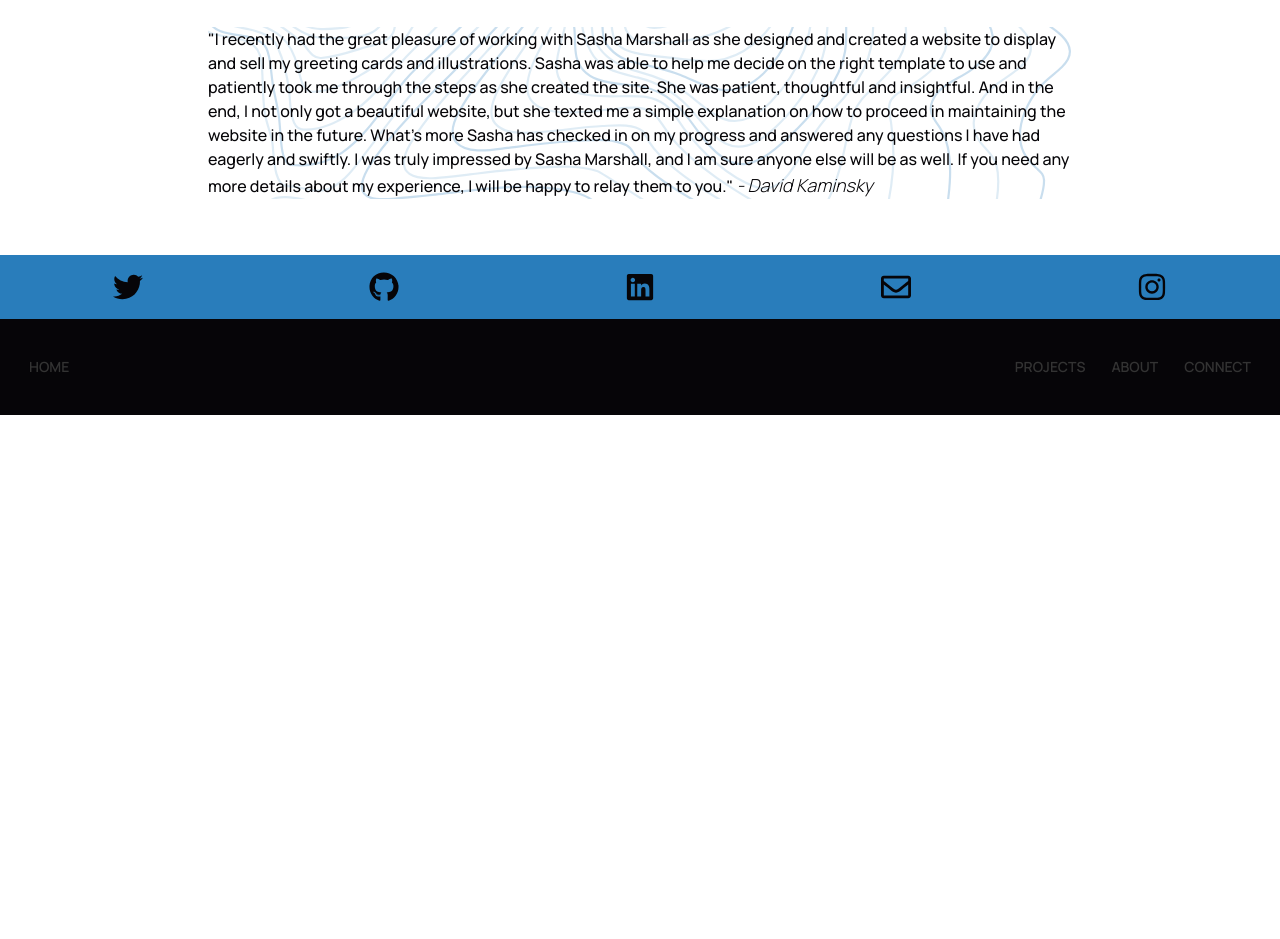
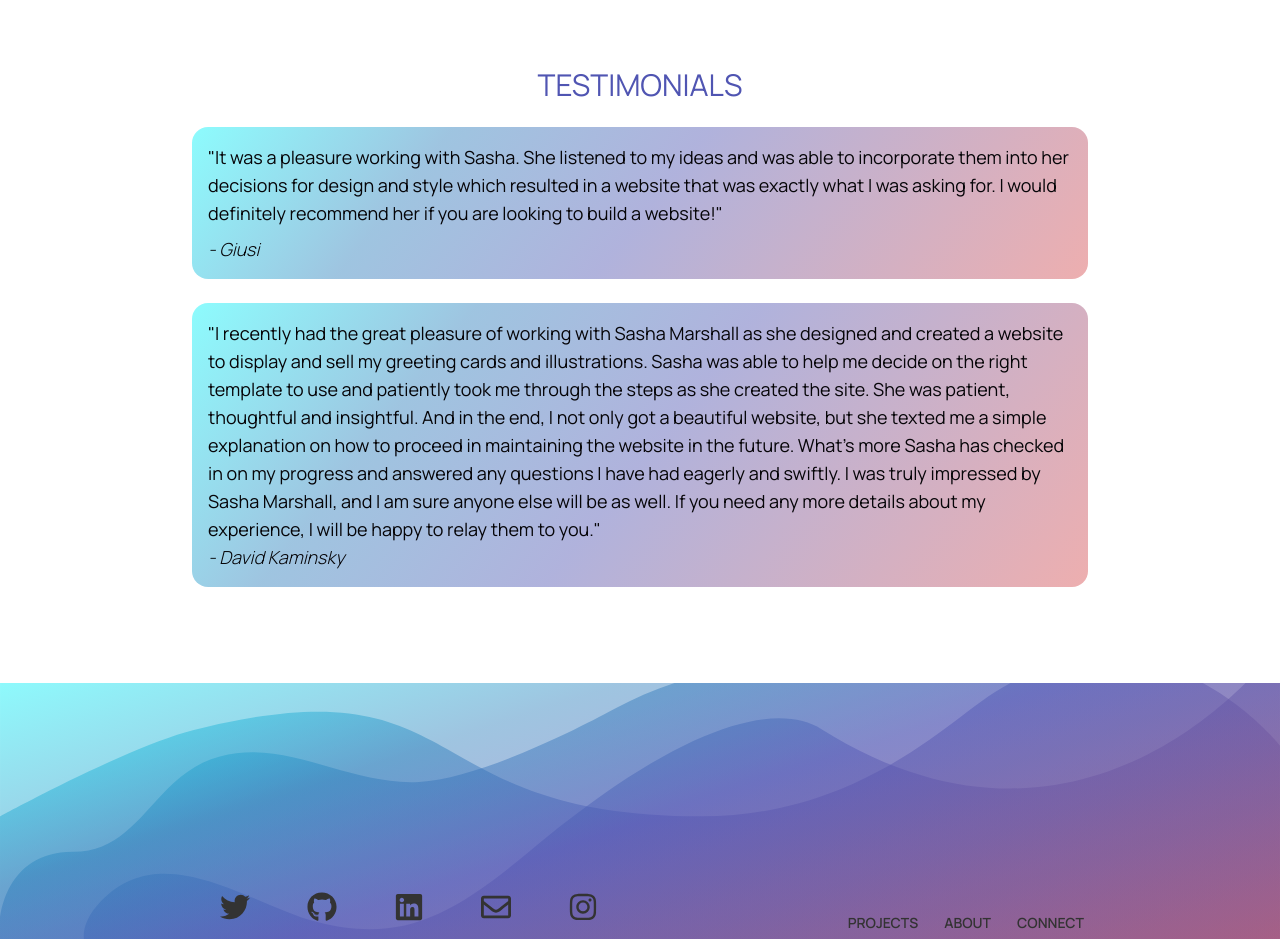
Before and after one commit to sashamars33/portfolio-site-upd, a React (Create React App) app: page / in a window 1280 px wide. Shown: the part 3780-4719 px from the top of the page. Before the commit the page ends 4195 px from the top, so only its background shows below. Built offline with nearby package versions, Linux system fonts and the light colour scheme.

Commit message:
saving changes

```diff
--- a/src/components/Footer.js
+++ b/src/components/Footer.js
@@ -10,8 +10,8 @@ import {Link, animateScroll as scroll} from 'react-scroll'
 
 const Footer = () => {
   return (
-    <nav className='pb-8 mb-12 shadow-lg bg-neutral w-full flex flex-wrap'>
-        <div className='flex w-full justify-around bg-primary text-neutral py-4'>
+    <section className='pb-3 pt-48 flex bg-footer h-64'>
+        <div className='flex w-full justify-around mx-48 py-4'>
           <a href='https://twitter.com/sashamdesigns' className='btn btn-ghost btn-sm rounded-btn text-3xl'><FaTwitter /></a>
           <a href='https://github.com/sashamars33' className='btn btn-ghost btn-sm rounded-btn text-3xl'><FaGithub /></a>
           <a href='https://www.linkedin.com/in/-sasha-marshall/' className='btn btn-ghost btn-sm rounded-btn text-3xl'><FaLinkedin /></a>
@@ -19,14 +19,13 @@ const Footer = () => {
           <a href='https://www.instagram.com/sashamarshall_33/' className='btn btn-ghost btn-sm rounded-btn text-3xl'><FaInstagram /></a>
         </div>
         <div className='flex px-2 mx-2 pt-8 w-full justify-between'>
-            <Link to='home' activeClass='active' spy={true} smooth={true} offset={-50} duration={500} className='btn btn-ghost btn-sm rounded-btn'>Home</Link>
             <div className='flex justify-end'>
               <Link to='projects' activeClass='active' spy={true} smooth={true} offset={-50} duration={500} className='btn btn-ghost btn-sm rounded-btn'>Projects</Link>
               <Link to='about' activeClass='active' spy={true} smooth={true} offset={-50} duration={500} className='btn btn-ghost btn-sm rounded-btn'>About</Link>
               <Link to='connect' activeClass='active' spy={true} smooth={true} offset={-50} duration={500} className='btn btn-ghost btn-sm rounded-btn'>Connect</Link>
             </div>
         </div>
-    </nav>
+    </section>
   )
 }
 
--- a/src/index.css
+++ b/src/index.css
@@ -42,10 +42,9 @@ input, select, textarea {
     border: none;
 }
 
-.bg-testimonial {
-    background-image: url('assets/images/testimonial-bg.svg');
+.bg-footer {
+    background-image: url('assets/images/footer-bg.svg');
     background-size: cover;
     background-position: center;
     background-repeat: no-repeat;
-    background-clip: content-box;
 }
--- a/src/pages/Contact.js
+++ b/src/pages/Contact.js
@@ -7,7 +7,7 @@ import {FaRegEnvelope} from 'react-icons/fa'
 
 const Contact = () => {
   return (
-    <div id='connect' className="mx-48 w-full flex gap-12 justify-end">
+    <div id='connect' className="mx-48 my-24 w-full flex gap-12 justify-end">
       <div className="w-1/3 text-right">
         <p className="text-2xl text-secondary pt-24 pb-6">Want to get in touch?</p>
         <p className="text-2xl">I am always interested in new opportunities, ideas, and technologies. Send me a message with anything new!</p>
--- a/src/pages/Testimonials.js
+++ b/src/pages/Testimonials.js
@@ -3,10 +3,10 @@ import React from 'react'
 const Testimonials = () => {
   return (
     <>
-    <div className='my-6 mx-48'>
-        <h4 class="text-center text-3xl uppercase text-secondary">Testimonials</h4>
-        <p className="font-medium my-4 card bg-testimonial p-4 text-neutral">"It was a pleasure working with Sasha. She listened to my ideas and was able to incorporate them into her decisions for design and style which resulted in a website that was exactly what I was asking for. I would definitely recommend her if you are looking to build a website!" <span className="font-light text-lg italic pt-2">- Giusi</span></p>
-        <p className="font-medium my-4 p-4  bg-testimonial text-neutral ">"I recently had the great pleasure of working with Sasha Marshall as she designed and created a
+    <div className='my-24 mx-48 flex flex-wrap gap-6 justify-center'>
+        <h4 class="text-center text-3xl uppercase text-secondary w-full">Testimonials</h4>
+        <p className="text-lg card gradient p-4 text-neutral">"It was a pleasure working with Sasha. She listened to my ideas and was able to incorporate them into her decisions for design and style which resulted in a website that was exactly what I was asking for. I would definitely recommend her if you are looking to build a website!" <span className="font-light text-lg italic pt-2">- Giusi</span></p>
+        <p className="text-lg p-4 text-neutral gradient card ">"I recently had the great pleasure of working with Sasha Marshall as she designed and created a
 website to display and sell my greeting cards and illustrations. Sasha was able to help me
 decide on the right template to use and patiently took me through the steps as she created the
 site.
@@ -16,7 +16,7 @@ future.
 What’s more Sasha has checked in on my progress and answered any questions I have had
 eagerly and swiftly.
 I was truly impressed by Sasha Marshall, and I am sure anyone else will be as well. If you need
-any more details about my experience, I will be happy to relay them to you." <span className="font-light text-lg italic pt-2">- David Kaminsky</span></p>
+any more details about my experience, I will be happy to relay them to you." <br></br><span className="font-light text-lg italic">- David Kaminsky</span></p>
     </div>
     </>
   )
```
